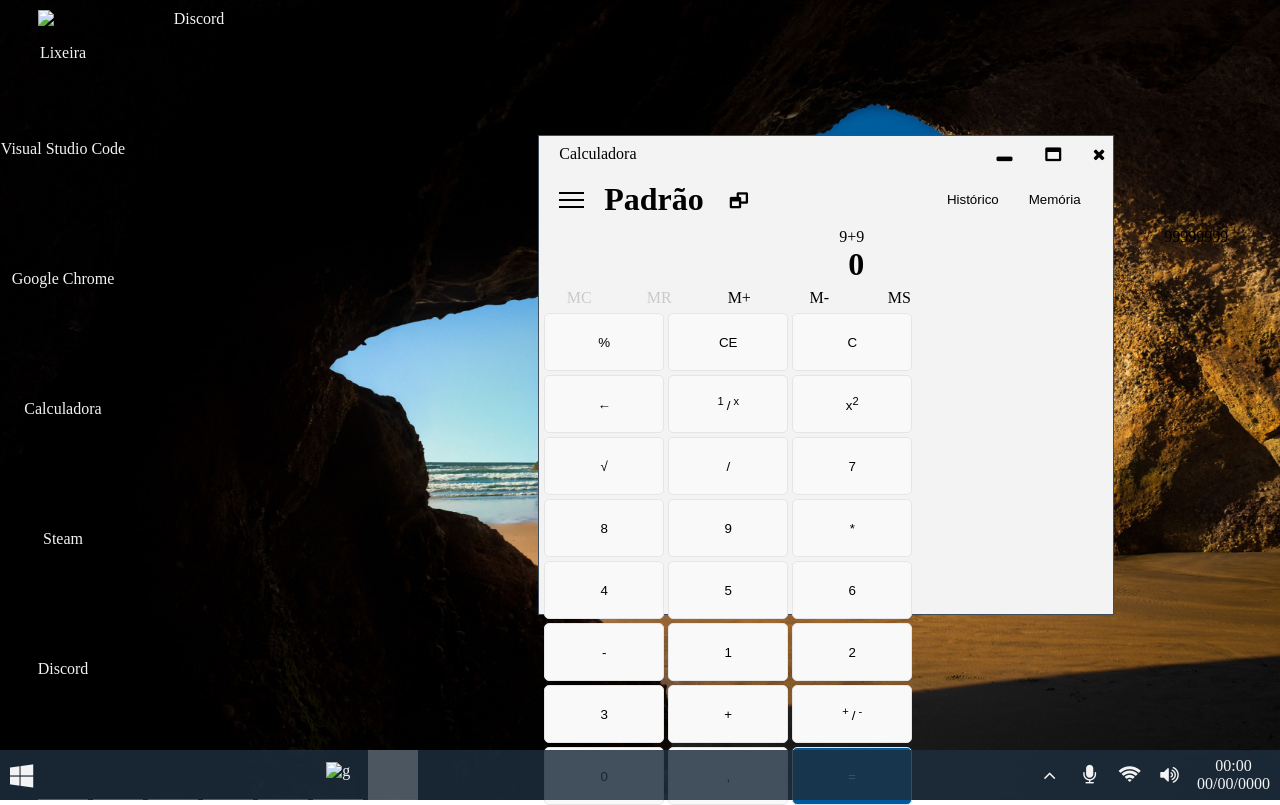
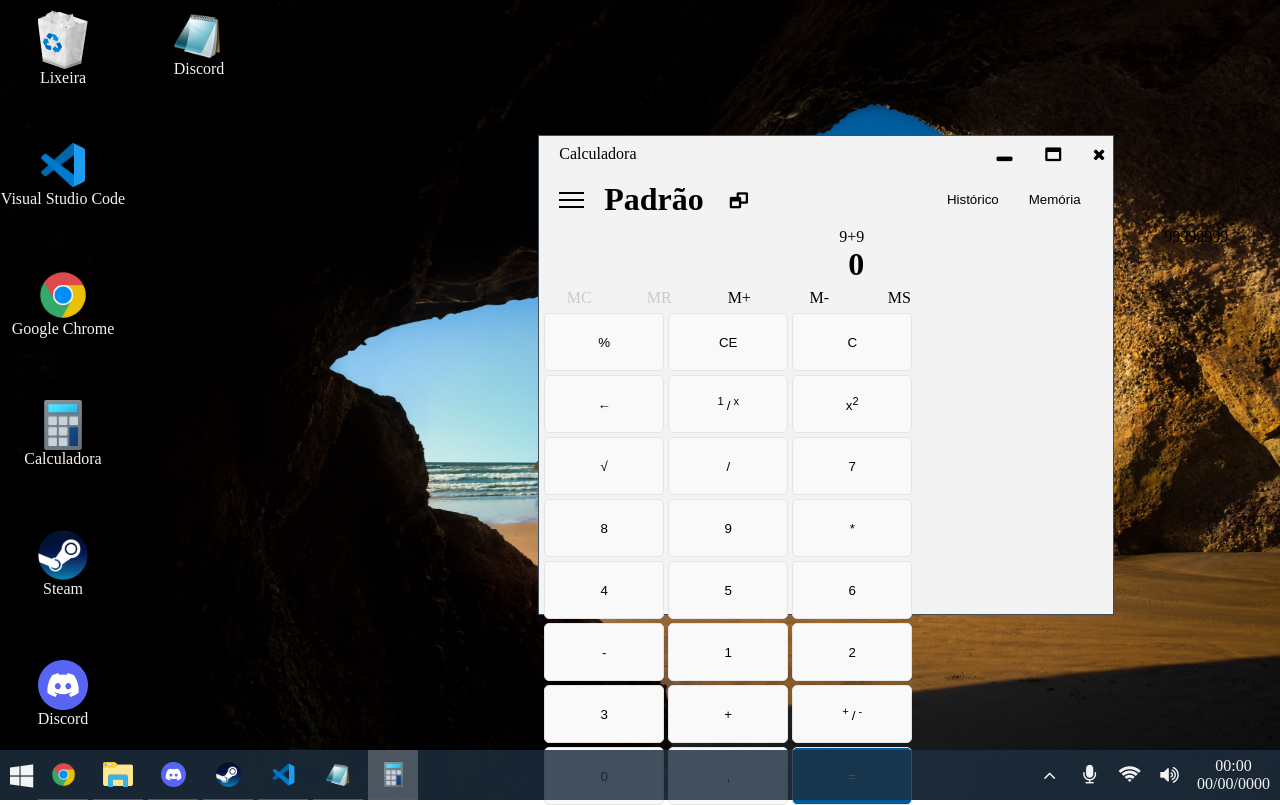
Before and after one commit to lgluiz1/calculadorawin10, a plain HTML site: page index.html in a window 1280 px wide. Drawn offline with Linux system fonts and the light colour scheme; the site is published under a folder, as on GitHub Pages, so addresses that start at the root find nothing.

Commit message:
Update index.html

```diff
--- a/index.html
+++ b/index.html
@@ -13,33 +13,33 @@
 
         <div class="colun1_trabalho">
             <div class="trabalho lixeira">
-                <img class="areadetrabalho" src="/assets/icons/lixeira.png" alt="Lixeira">
+                <img class="areadetrabalho" src="./assets/icons/lixeira.png" alt="Lixeira">
                 <p class="tituloicons">Lixeira</p>
             </div>
             <div class="trabalho vs">
-                <img class="areadetrabalho" src="/assets/icons/vscode.png" alt="">
+                <img class="areadetrabalho" src="./assets/icons/vscode.png" alt="">
                 <p class="tituloicons">Visual Studio Code</p>
             </div>
             <div class="trabalho chrome">
-                <img class="areadetrabalho" src="/assets/icons/Google-Chrome-icon.png" alt="">
+                <img class="areadetrabalho" src="./assets/icons/Google-Chrome-icon.png" alt="">
                 <p class="tituloicons">Google Chrome</p>
             </div>
             <div class="trabalho calculadora_incon_trabalho">
-                <img class="areadetrabalho" src="/assets/icons/Windows_Calculator_icon.png" alt="">
+                <img class="areadetrabalho" src="./assets/icons/Windows_Calculator_icon.png" alt="">
                 <p class="tituloicons">Calculadora</p>
             </div>
             <div class="trabalho steam">
-                <img class="areadetrabalho" src="/assets/icons/Steam_icon_logo.svg.png" alt="">
+                <img class="areadetrabalho" src="./assets/icons/Steam_icon_logo.svg.png" alt="">
                 <p class="tituloicons">Steam</p>
             </div>
             <div class="trabalho discord">
-                <img class="areadetrabalho" src="/assets/icons/discord-logo-4-1.png" alt="">
+                <img class="areadetrabalho" src="./assets/icons/discord-logo-4-1.png" alt="">
                 <p class="tituloicons">Discord</p>
             </div>
         </div>
     <div class="colun1_trabalho colun2_trabalho">
         <div class="trabalho notas">
-            <img class="areadetrabalho" src="/assets/icons/Logo_Bloco_de_Notas-pt.png" alt="">
+            <img class="areadetrabalho" src="./assets/icons/Logo_Bloco_de_Notas-pt.png" alt="">
             <p class="tituloicons">Discord</p>
         </div>
     </div>
@@ -48,7 +48,7 @@
         <div class="calculadora">
             <div class="header___calculadora">
                 <div class="header__icons">
-                    <img src="/assets/favicon-16x16.png" alt="">
+                    <img src="./assets/favicon-16x16.png" alt="">
                     <p>Calculadora</p>
                 </div>
                 <div class="header__icons_right">
@@ -129,13 +129,13 @@
     <footer>
         <div class="footer__left">
             <div class="icons_footer_left-i"><i class="fa fa-windows" aria-hidden="true"></i></div>
-            <div class="icons_footer_left"><img src="/assets/icons/Google-Chrome-icon.png" alt="" class="footer_icons-barras"></div>
-            <div class="icons_footer_left"><img src="/assets/icons/pasta.png" alt="" class="footer_icons-barras"></div>
-            <div class="icons_footer_left"><img src="/assets/icons/discord-logo-4-1.png" alt="" class="footer_icons-barras"></div>
-            <div class="icons_footer_left"><img src="/assets/icons/Steam_icon_logo.svg.png" alt="" class="footer_icons-barras"></div>
-            <div class="icons_footer_left"><img src="/assets/icons/vscode.png" alt="" class="footer_icons-barras"></div>
-            <div class="icons_footer_left"><img src="/assets/icons/Logo_Bloco_de_Notas-pt.png" alt="g" class="footer_icons-barras"></div>
-            <div class="icons_footer_left-cal"><img src="/assets/icons/Windows_Calculator_icon.png" alt="" class="footer_icons-barras"></div>
+            <div class="icons_footer_left"><img src="./assets/icons/Google-Chrome-icon.png" alt="" class="footer_icons-barras"></div>
+            <div class="icons_footer_left"><img src="./assets/icons/pasta.png" alt="" class="footer_icons-barras"></div>
+            <div class="icons_footer_left"><img src="./assets/icons/discord-logo-4-1.png" alt="" class="footer_icons-barras"></div>
+            <div class="icons_footer_left"><img src="./assets/icons/Steam_icon_logo.svg.png" alt="" class="footer_icons-barras"></div>
+            <div class="icons_footer_left"><img src="./assets/icons/vscode.png" alt="" class="footer_icons-barras"></div>
+            <div class="icons_footer_left"><img src="./assets/icons/Logo_Bloco_de_Notas-pt.png" alt="g" class="footer_icons-barras"></div>
+            <div class="icons_footer_left-cal"><img src="./assets/icons/Windows_Calculator_icon.png" alt="" class="footer_icons-barras"></div>
         </div>
         <div class="footer__rigth">
             <div class="incos__footer"><i class="fa fa-angle-up" aria-hidden="true"></i></div>
```
